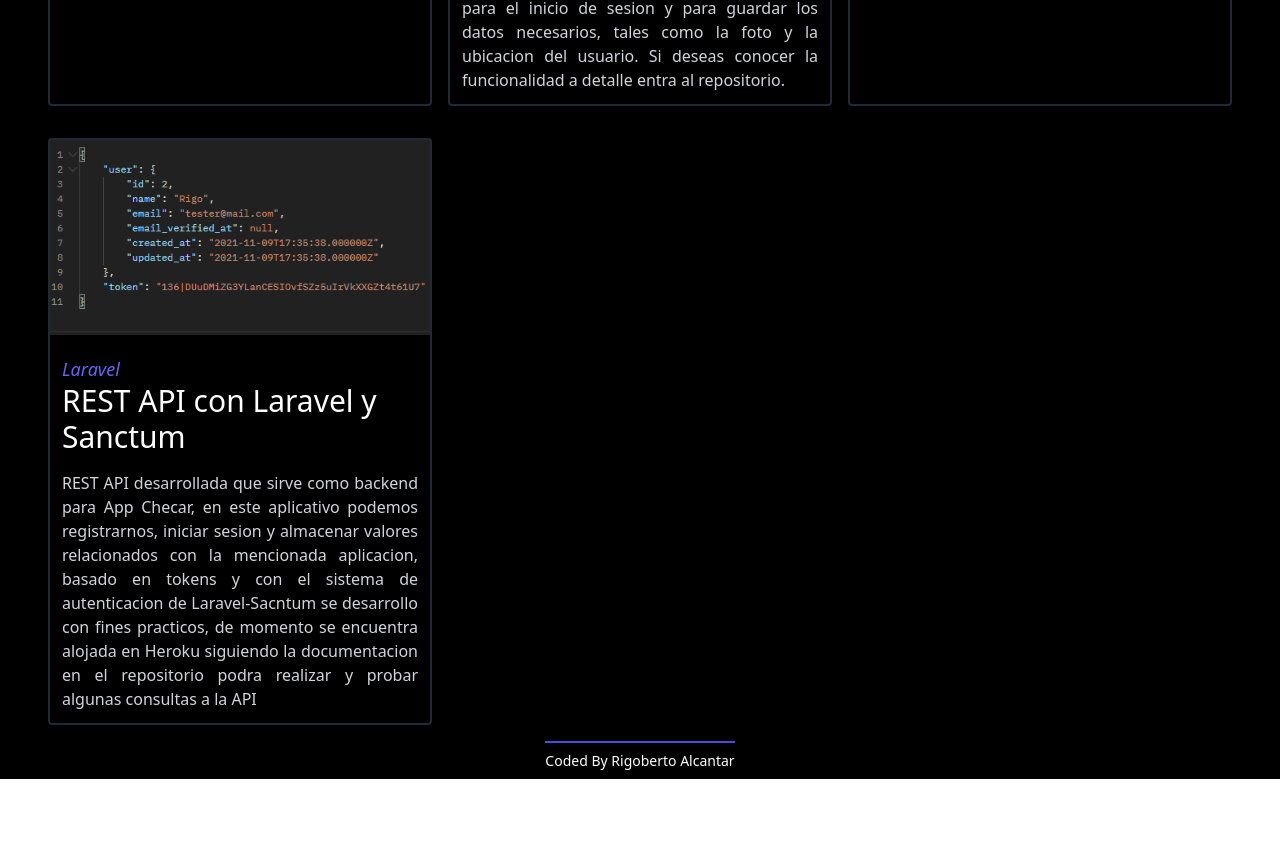
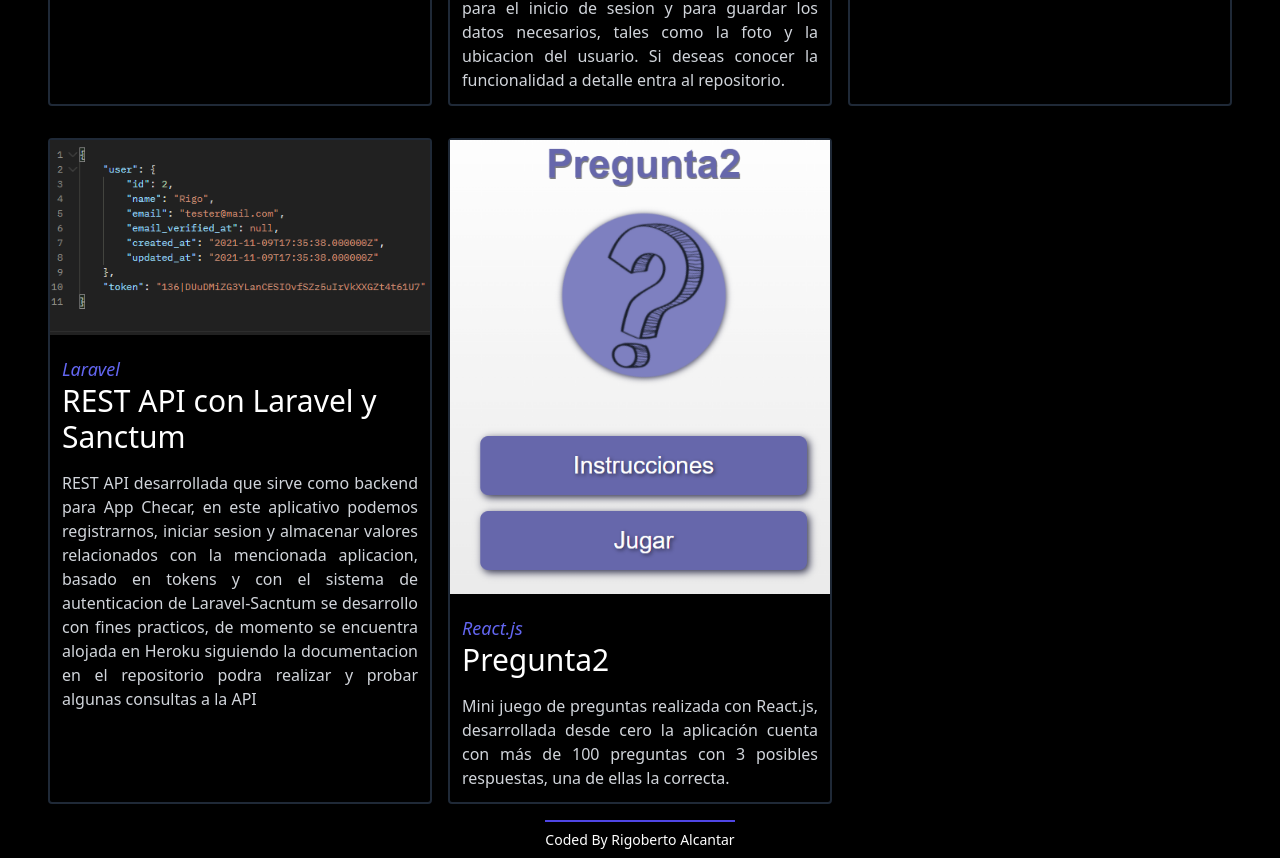
Before and after one commit to rigobertoalag/portfolio-rigoalag, a React (Create React App) app: page / in a window 1280 px wide. Shown: the part 1834-2692 px from the top of the page. Before the commit the page ends 2613 px from the top, so only its background shows below. Built offline with nearby package versions, Linux system fonts and the light colour scheme.

Commit message:
Add new project quiz game

```diff
--- a/src/json/projects.js
+++ b/src/json/projects.js
@@ -47,6 +47,18 @@
         gitUrl: "https://github.com/rigobertoalag/laravel-sanctum-tuto",
         preview: false
     },
+    {
+        id: 5,
+        titleES: "Pregunta2",
+        titleEN: "Mini game - Pregunta2",
+        descriptionES: "Mini juego de preguntas realizada con React.js, desarrollada desde cero la aplicación cuenta con más de 100 preguntas con 3 posibles respuestas, una de ellas la correcta.",
+        descriptionEN: "Mini quiz game made with React.js, developed from scratch, the application has more than 100 questions with 3 possible answers, one of them the correct one.",
+        techs: "React.js",
+        img: "/img/projects/preguntados.PNG",
+        url: "https://rigobertoalag.github.io/appcultura/",
+        gitUrl: "https://github.com/rigobertoalag/appcultura",
+        preview: true
+    }
 ]
 
 export default projects;
```
Also changed, not shown: public/img/projects/preguntados.PNG (added).
